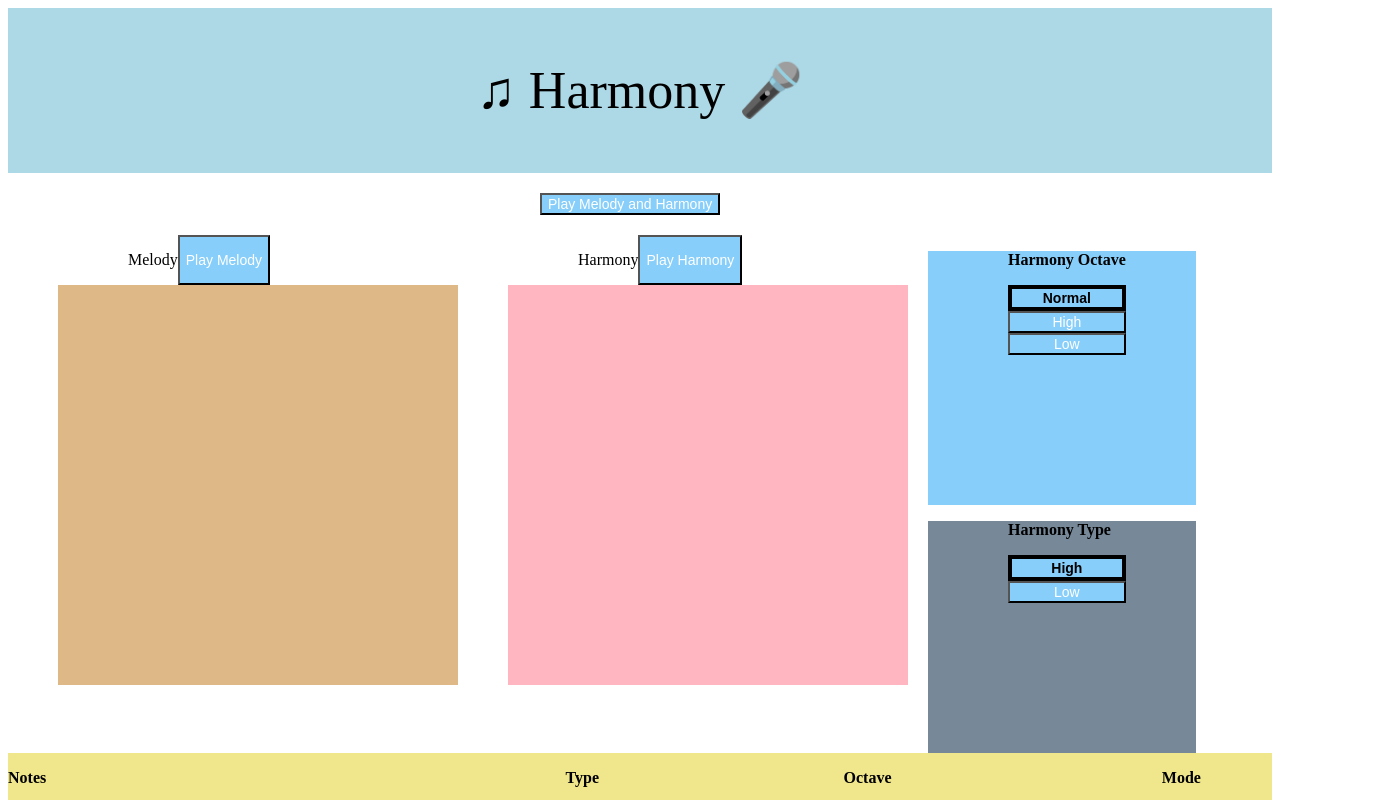
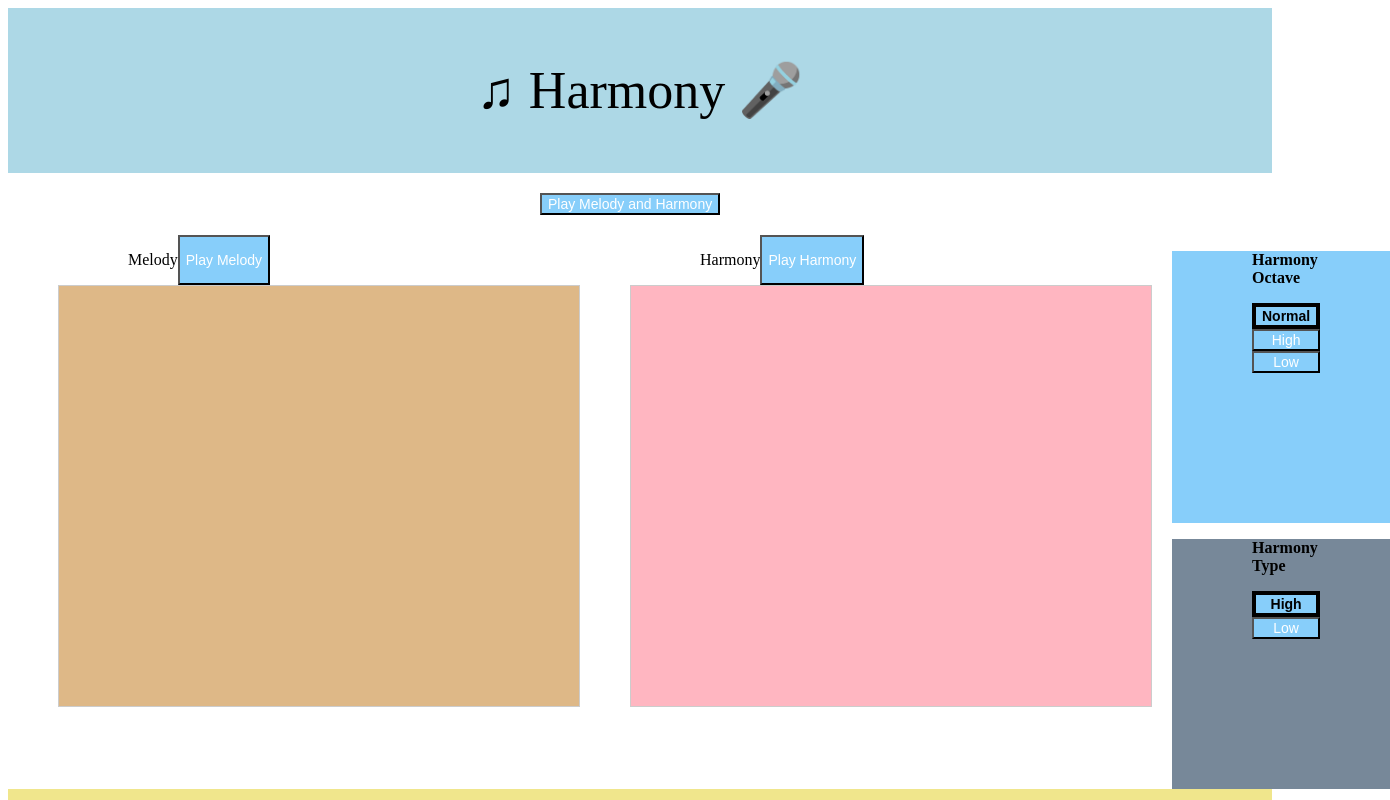
Before and after one commit to andrewvt97/Harmonious, a React (Vite) app: page / in a window 1280 px wide. Shown: the top 800 px of the page, 1390 px wide, since content can reach past the window. Built offline with nearby package versions, Linux system fonts and the light colour scheme.

Commit message:
Start notes at top left of container

```diff
--- a/src/components/App.jsx
+++ b/src/components/App.jsx
@@ -296,7 +296,7 @@
               <Button text="Play Melody" onClick={() => playMelody(melody)}></Button>
             </div>
             <div className='melody-display'>
-            <Melody className='melody-display' melody = {melody} mode = {mode} selectedNoteFunction={setSelectedMelodyNote} modifyMelody={setMelody}></Melody>
+            <Melody melody = {melody} mode = {mode} selectedNoteFunction={setSelectedMelodyNote} modifyMelody={setMelody}></Melody>
             </div>
           </div>
           <div className='harmony-section'>
--- a/src/components/Harmony.jsx
+++ b/src/components/Harmony.jsx
@@ -4,7 +4,8 @@
 function Harmony({harmony = []}){
 
 
-    return <>
+    return (
+    <div className="Harmony">
 
         {
             harmony.map((note, index) => {
@@ -35,7 +36,8 @@
                 );
             })
         }
-    </>
+    </div>
+    );
 
 }
 
--- a/src/components/Melody.jsx
+++ b/src/components/Melody.jsx
@@ -21,8 +21,8 @@
         }
     };
 
-    return <>
-
+    return (
+    <div className="Melody">
         {
             melody.map((note, index) => {
                 let buttonText;
@@ -52,7 +52,8 @@
                 );
             })
         }
-    </>
+    </div>
+    );
 }
 
 export default Melody;
--- a/src/styles/App.css
+++ b/src/styles/App.css
@@ -45,18 +45,48 @@
   margin-left:  120px;;
 }
 
+
+
+
 .melody-display {
   background-color: burlywood;
   margin-left: 50px;
-  padding: 200px 200px 200px 200px;
+  display: flex; /* Use flexbox to align children */
+  flex-wrap: wrap; /* Allow items to wrap to the next line */
+  align-items: flex-start; /* Align children to the top */
+  justify-content: flex-start; /* Align children to the left */
+  width: 500px; /* Adjust width as needed */
+  height: 400px; /* Adjust height as needed */
+  border: 1px solid #ccc; /* Just for visibility */
+  padding: 10px; /* Reduced padding to just provide a small buffer around content */
+}
+
+/* CSS for the Melody component (if it's a direct parent of the buttons) */
+.Melody {
+
+  display: flex; /* Use flexbox to align buttons */
+  flex-wrap: wrap; /* Allow buttons to wrap to the next line */
+  width: 100%; /* Take the full width of the parent */
 }
 
 .harmony-display {
   background-color: lightpink;
   margin-left: 50px;
-  padding: 200px 200px 200px 200px;
+  display: flex; /* Use flexbox to align children */
+  flex-wrap: wrap; /* Allow items to wrap to the next line */
+  align-items: flex-start; /* Align children to the top */
+  justify-content: flex-start; /* Align children to the left */
+  width: 500px; /* Adjust width as needed */
+  height: 400px; /* Adjust height as needed */
+  border: 1px solid #ccc; /* Just for visibility */
+  padding: 10px; /* Reduced padding to just provide a small buffer around content */
 }
 
+.Harmony {
+  display: flex; /* Use flexbox to align buttons */
+  flex-wrap: wrap; /* Allow buttons to wrap to the next line */
+  width: 100%; /* Take the full width of the parent */
+}
 .harmony-settings {
   margin-left: 20px;
 }
@@ -134,3 +164,7 @@
   display: flex;
   flex-direction: column;
 }
+
+.melody-notes {
+  margin-left: auto;
+}
```
